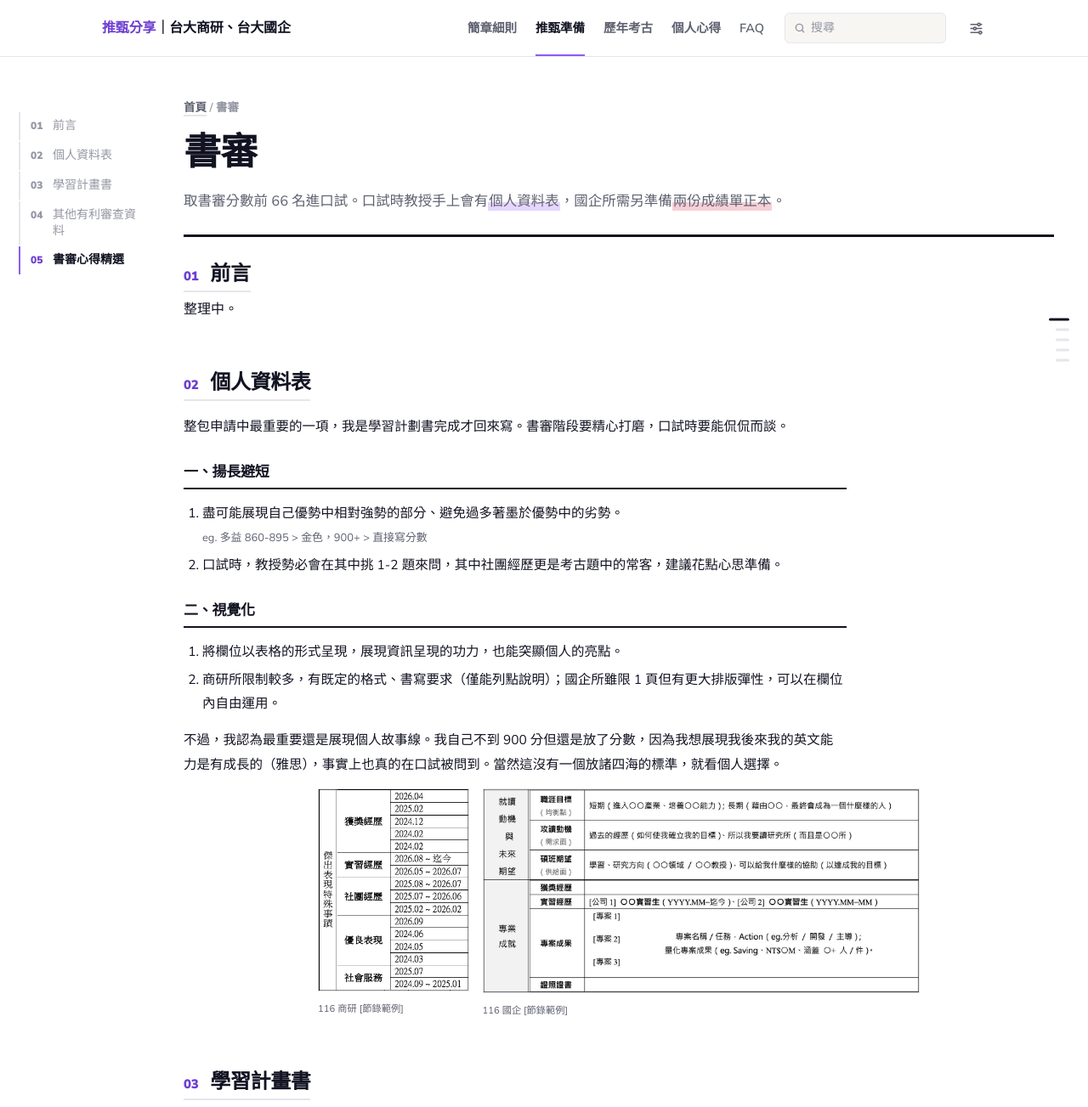
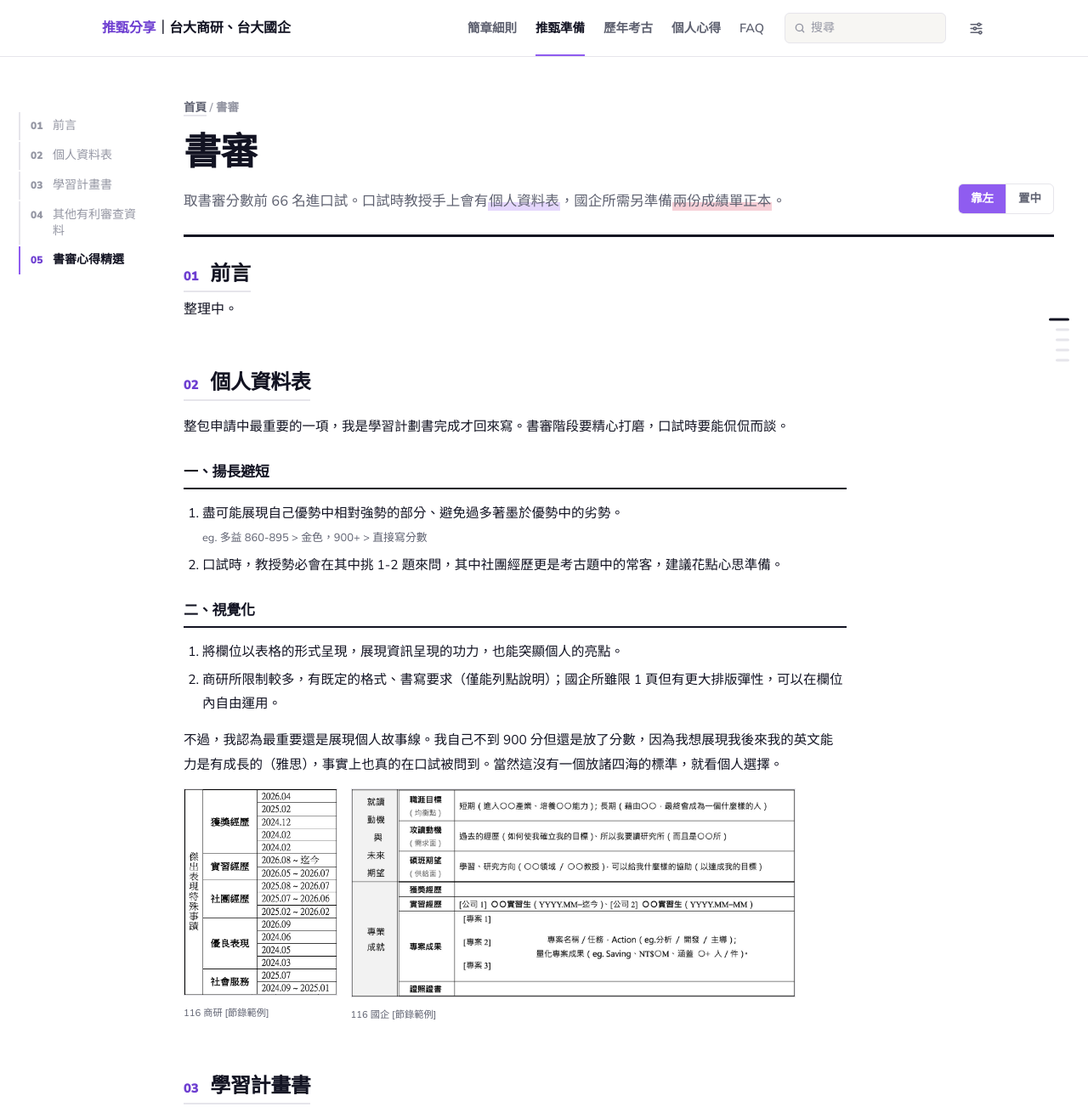
Before and after one commit to s1teeey/NTU_MBA-IB_Application, a plain HTML site: page docs.html in a window 1280 px wide. Shown: the top 1303 px of the page at 85% size. Drawn offline with Linux system fonts and the light colour scheme.

Commit message:
docs: left layout (960 text, 864 images) + 靠左/置中 switch
Co-Authored-By: Claude Opus 5.5 <noreply@anthropic.com>

```diff
--- a/assets/search.js
+++ b/assets/search.js
@@ -34,7 +34,7 @@
 
     // 心得文
     if(typeof SOURCES==="undefined"){
-      await new Promise(res=>{const s=document.createElement("script");s.src="assets/sources.js?v=1795516119";s.onload=res;s.onerror=res;document.head.appendChild(s)});
+      await new Promise(res=>{const s=document.createElement("script");s.src="assets/sources.js?v=1795538371";s.onload=res;s.onerror=res;document.head.appendChild(s)});
     }
     if(typeof SOURCES!=="undefined")SOURCES.forEach(s=>{
       out.push({g:"心得文",t:s.t,x:[s.t,SITE_NAME[s.site],s.y+" 學年度",s.d.map(k=>DEPT_NAME[k]).join("、"),s.note||""].join(" "),
--- a/assets/site.css
+++ b/assets/site.css
@@ -394,12 +394,19 @@ ol[data-check] li small,ul[data-check] li small,.files li small{display:block;co
 .lidx .grp:hover .sub{display:grid}
 .lidx .sub a{display:block;border-left:0;padding:4px 0 4px 40px;font-size:13px;color:var(--faint);white-space:nowrap;overflow:hidden;text-overflow:ellipsis}
 .lidx .sub a:hover{color:var(--ink)}
-/* 文章版（書審頁）：左右都縮排，文字與圖片同寬 */
-body.article main>.stack{margin-right:0}
-body.article .prose>*{max-width:none}
-body.article .prose>figure.shot.wide,body.article .prose>.shots.pair{width:69.12%;max-width:none;justify-self:center}
-@media (max-width:760px){body.article .prose>figure.shot.wide,body.article .prose>.shots.pair{width:100%}}
-@media (min-width:761px) and (max-width:1100px){body.article .prose>figure.shot.wide,body.article .prose>.shots.pair{width:100%}}
+/* 文章版（書審頁）：預設靠左，內文與分隔線寬 960；圖片靠左。訪客可切換「置中」 */
+body.article .prose>*{max-width:960px}
+body.article .prose>figure.shot.wide,body.article .prose>.shots.pair{width:min(864px,100%);max-width:none;justify-self:start}
+html[data-lay="c"] body.article main>.stack{max-width:760px;margin-left:auto;margin-right:auto}
+html[data-lay="c"] body.article .prose>figure.shot.wide,html[data-lay="c"] body.article .prose>.shots.pair{width:100%;justify-self:center}
+.lay-switch{display:flex;border:1px solid var(--line);border-radius:6px;overflow:hidden;justify-self:end;align-self:end}
+.lay-switch button{font:inherit;font-weight:800;font-size:13.5px;padding:5px 14px;border:0;background:none;color:var(--muted);cursor:pointer;white-space:nowrap}
+.lay-switch button+button{border-left:1px solid var(--line)}
+html:not([data-lay="c"]) .lay-switch [data-v="l"],html[data-lay="c"] .lay-switch [data-v="c"]{background:var(--accent);color:var(--on-accent)}
+body.article .page-head{grid-template-columns:1fr auto}
+body.article .page-head>*:not(.lay-switch){grid-column:1}
+body.article .page-head>.lay-switch{grid-column:2;grid-row:1/span 3}
+@media (max-width:760px){.lay-switch{display:none}}
 /* 點圖看原圖 */
 .prose figure.shot img{cursor:zoom-in}
 .lbox{position:fixed;inset:0;z-index:200;background:rgba(15,12,25,.82);display:grid;place-items:center;padding:24px;cursor:zoom-out}
--- a/assets/site.js
+++ b/assets/site.js
@@ -97,7 +97,7 @@ const FORM_URL="https://docs.google.com/forms/d/e/1FAIpQLSdNOxn6wqQEmNaLYmEl9rO9
     el.querySelectorAll("a.form-link").forEach(a=>{a.href=FORM_URL;a.target="_blank";a.rel="noopener"});
   });
   buildRail();buildIndex();
-  const sc=document.createElement("script");sc.src="assets/search.js?v=1795516119";document.body.appendChild(sc);
+  const sc=document.createElement("script");sc.src="assets/search.js?v=1795538371";document.body.appendChild(sc);
 })();
 
 /* Side outline: one dash per heading on the page; hover lists them, click jumps. */
@@ -223,3 +223,16 @@ function buildIndex(){
   });
   document.addEventListener("keydown",e=>{if(e.key==="Escape")close()});
 })();
+
+/* 書審頁：版面「靠左／置中」切換，記在訪客自己的瀏覽器。後台編輯區不加按鈕。 */
+(function(){
+  if(!document.body.classList.contains("article"))return;
+  let v="l";try{v=localStorage.getItem("lay")||"l"}catch(e){}
+  document.documentElement.dataset.lay=v;
+  if(window.frameElement&&window.frameElement.id==="ed")return;
+  const h=document.querySelector(".page-head");if(!h)return;
+  const nav=document.createElement("nav");nav.className="lay-switch";nav.setAttribute("aria-label","版面");
+  nav.innerHTML='<button type="button" data-v="l">靠左</button><button type="button" data-v="c">置中</button>';
+  nav.onclick=e=>{const b=e.target.closest("button");if(!b)return;document.documentElement.dataset.lay=b.dataset.v;try{localStorage.setItem("lay",b.dataset.v)}catch(x){}};
+  h.appendChild(nav);
+})();
--- a/docs.html
+++ b/docs.html
@@ -8,7 +8,7 @@
 <meta content="Royee Chu" name="author"/>
 <meta content="台大商研所、國企所推甄書審：個人資料表、學習計畫書、其他有利審查資料與 Checklist。" name="description"/>
 <script>try{var t=localStorage.getItem("theme");if(t)document.documentElement.dataset.theme=t}catch(e){}</script>
-<link href="assets/site.css?v=1795516119" rel="stylesheet"/>
+<link href="assets/site.css?v=1795538371" rel="stylesheet"/>
 
 <link rel="icon" href="favicon-32.png" type="image/png" sizes="32x32" />
 <link rel="icon" href="favicon.svg" type="image/svg+xml" />
@@ -92,6 +92,6 @@
 </section>
 </div>
 </main>
-<script src="assets/site.js?v=1795516119"></script>
+<script src="assets/site.js?v=1795538371"></script>
 </body>
 </html>
```
Also changed, not shown: admin.html (+3 -3 lines), ba.html (+2 -2 lines), faq.html (+2 -2 lines), ib.html (+2 -2 lines), index.html (+2 -2 lines), interview.html (+2 -2 lines), my.html (+2 -2 lines), reviews.html (+3 -3 lines), sharing.html (+2 -2 lines).
